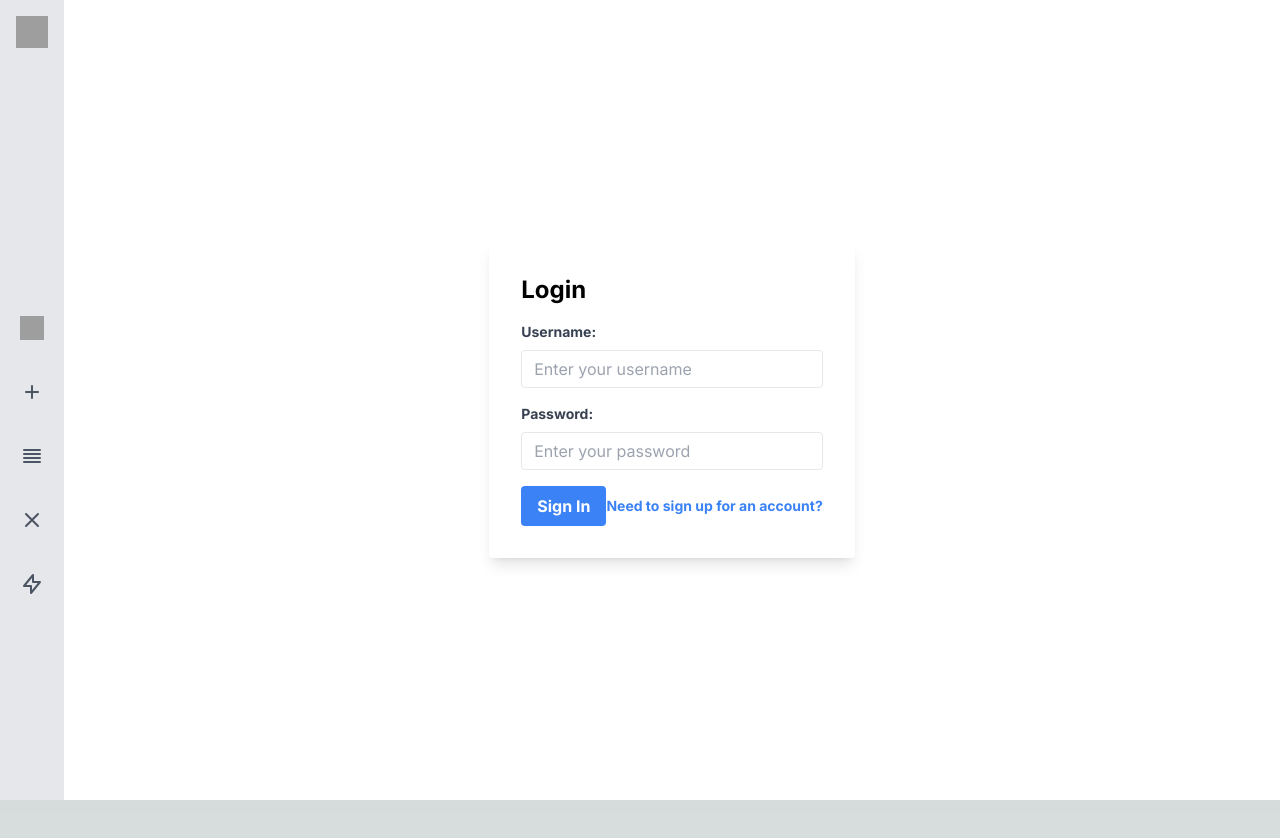
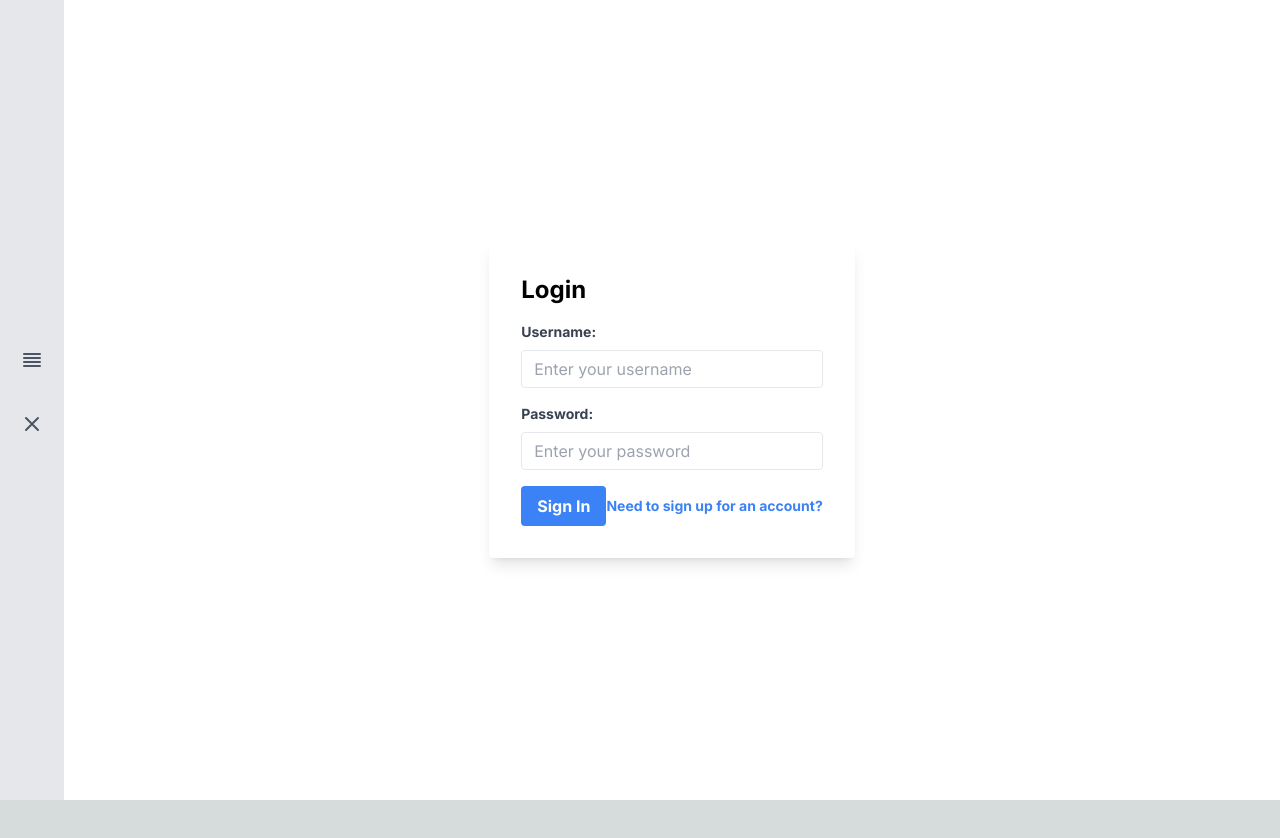
Before and after one commit to SriramMaddirala/Forum, a Next.js app: page /auth in a window 1280 px wide. Shown: the top 838 px of the page. After the commit the page ends 800 px from the top, so only its background shows below. Built offline with nearby package versions, Linux system fonts and the light colour scheme; grey boxes are pictures that could not be loaded.

Commit message:
some login based routing implemented

```diff
--- a/src/app/auth/page.js
+++ b/src/app/auth/page.js
@@ -1,5 +1,6 @@
 "use client";
 
+import { setCookie } from "@/utilities/cookies";
 import { useState } from "react";
 export default function page() {
   const [wantsLogin, setWantsLogin] = useState(true);
@@ -19,6 +20,8 @@ export default function page() {
       }),
     });
     if (res.ok) {
+      const json = await res.json();
+      setCookie("posterId", json.PosterId);
       setUsername("");
       setPassword("");
     } else {
@@ -44,6 +47,8 @@ export default function page() {
       }),
     });
     if (res.ok) {
+      const json = await res.json();
+      setCookie("posterId", json.PosterId);
       setUsername("");
       setPassword("");
       setDupPassword("");
--- a/src/app/layout.js
+++ b/src/app/layout.js
@@ -1,6 +1,6 @@
 import "./globals.css";
 import { Inter } from "next/font/google";
-import Nav from "@/components/navbar";
+import Navbar from "@/components/navbarLogin";
 import AwwwardsTheme from "@/components/awardstheme";
 import { ThemeProvider } from "@mui/material";
 
@@ -16,7 +16,7 @@ export default function RootLayout({ children }) {
     <html lang="en">
       <body className={inter.className}>
         <ThemeProvider theme={AwwwardsTheme}>
-          <Nav>{children}</Nav>
+          <Navbar>{children}</Navbar>
         </ThemeProvider>
       </body>
     </html>
--- a/src/components/navbar.js
+++ b/src/components/navbarLogin.js
@@ -1,6 +1,7 @@
+"use client";
+import { getCookie } from "@/utilities/cookies";
 import Link from "next/link";
-
-export default function page({ children }) {
+function NavbarloggedIn({ children, posterId }) {
   return (
     <div className="flex h-screen">
       <div className="bg-gray-200 w-16">
@@ -13,7 +14,7 @@ export default function page({ children }) {
         </div>
         <nav className="flex flex-col items-center justify-center h-full">
           <Link
-            href="/profile/1"
+            href={`/profile/${posterId}`}
             className="text-gray-600 hover:bg-blue-200 rounded-full p-3 mb-4"
           >
             <img
@@ -100,3 +101,56 @@ export default function page({ children }) {
     </div>
   );
 }
+
+export default function page({ children }) {
+  const posterId = getCookie("posterId");
+  if (posterId !== null) {
+    return <NavbarloggedIn posterId={posterId}>{children}</NavbarloggedIn>;
+  }
+
+  return (
+    <div className="flex h-screen">
+      <div className="bg-gray-200 w-16">
+        <nav className="flex flex-col items-center justify-center h-full">
+          <Link
+            href="/events"
+            className="text-gray-600 hover:bg-blue-200 rounded-full p-3 mb-4"
+          >
+            <svg
+              className="h-6 w-6"
+              fill="none"
+              viewBox="0 0 24 24"
+              stroke="currentColor"
+            >
+              <path
+                strokeLinecap="round"
+                strokeLinejoin="round"
+                strokeWidth={2}
+                d="M4 6h16M4 10h16M4 14h16M4 18h16"
+              />
+            </svg>
+          </Link>
+          <Link
+            href="/communities"
+            className="text-gray-600 hover:bg-blue-200 rounded-full p-3 mb-4"
+          >
+            <svg
+              className="h-6 w-6"
+              fill="none"
+              viewBox="0 0 24 24"
+              stroke="currentColor"
+            >
+              <path
+                strokeLinecap="round"
+                strokeLinejoin="round"
+                strokeWidth={2}
+                d="M6 18L18 6M6 6l12 12"
+              />
+            </svg>
+          </Link>
+        </nav>
+      </div>
+      <div className="flex-grow bg-white">{children}</div>
+    </div>
+  );
+}
--- /dev/null
+++ b/src/utilities/cookies.js
@@ -0,0 +1,16 @@
+"use client";
+
+export function setCookie(name, value) {
+  document.cookie = encodeURIComponent(name) + "=" + encodeURIComponent(value);
+}
+export function getCookie(name) {
+  document.cookie;
+  const cookieArray = document.cookie.split("; ");
+  for (const cookie of cookieArray) {
+    const [cookieName, cookieValue] = cookie.split("=");
+    if (decodeURIComponent(cookieName) === name) {
+      return decodeURIComponent(cookieValue);
+    }
+  }
+  return null;
+}
```
